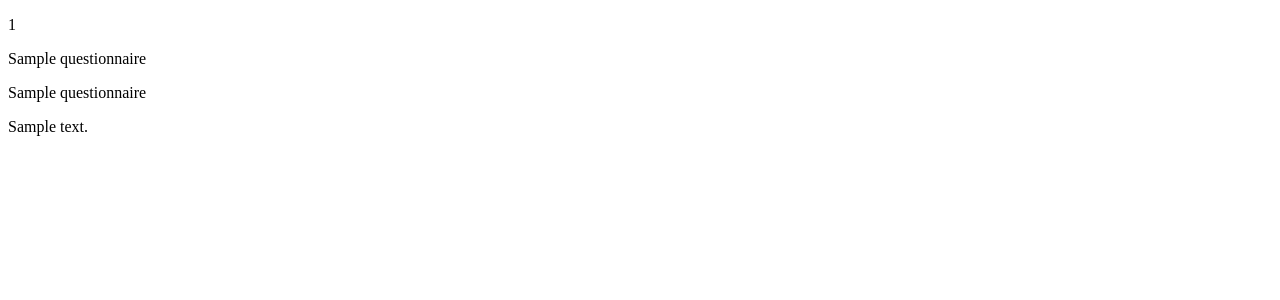
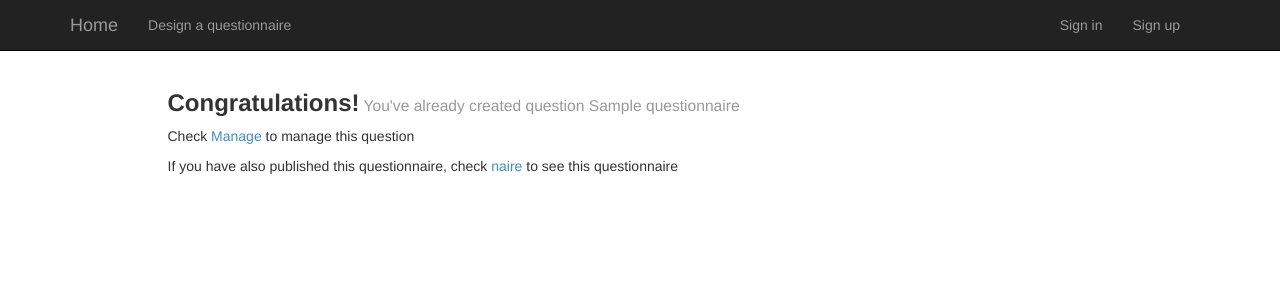
Before and after one commit to BuaaBoys/Online-questionnaire-survey-system, a Django app: page /quest/1 in a window 1280 px wide. Shown: the top 300 px of the page. Run offline with Django 3.2, Linux system fonts and the light colour scheme; tables that the repository leaves empty hold one stand-in row (values such as "Sample post"); some libraries are stand-ins or nearby versions.

Commit message:
modify show_quest template

```diff
--- a/qsystem/templates/investmanager/show_quest.html
+++ b/qsystem/templates/investmanager/show_quest.html
@@ -1,13 +1,14 @@
-<!doctype html>
-<html lang="zh-CN">
-<head>
-	<meta charset="UTF-8">
-	<title>显示</title>
-</head>
-<body>
-	<p>{{ id }}</p>
-	<p>{{ title }}</p>
-	<p>{{ subject }}</p>
-	<p>{{ description }}</p>
-</body>
-</html>
+{% extends 'base.html' %}
+{% block title %}Add Questionnaire{% endblock %}
+{% block body %}
+<div class="container">
+	<div class="row">
+		<div class="col-md-1"></div>
+		<div class="col-md-10">
+			<h3><strong>Congratulations!</strong><small> You've already created question {{ title }}</small> </h3>
+			<p>Check <a href="./home">Manage</a> to manage this question</p>
+			<p>If you have also published this questionnaire, check <a href="../naire{{id}}">naire</a> to see this questionnaire</p>
+		</div>
+	</div>
+</div>
+{% endblock %}
```
